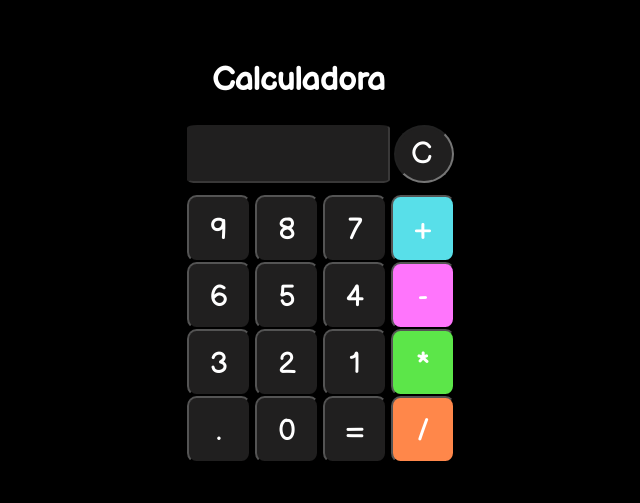
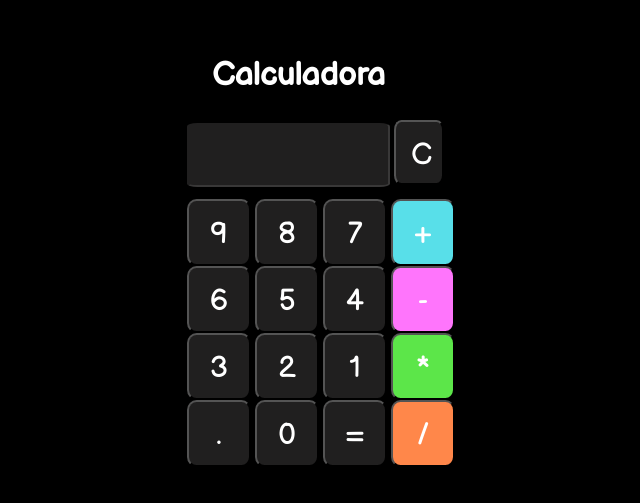
Before and after one commit to Junasc/Calculadora, a plain HTML site: page index.html in a window 1280 px wide. Shown: the part 159-662 px from the top of the page, without its empty margins (331-971 px from the left). Drawn offline with Linux system fonts and the light colour scheme.

Commit message:
:hammer: melhoria de código

```diff
--- a/index.html
+++ b/index.html
@@ -12,8 +12,8 @@
     <div class="main">
         <h1>Calculadora</h1>
         <form action="" name="Calculator">
-            <input type="text" class="text maincolor" name="text1" disabled>
-            <input type="text" class="text1 maincolor" name="text12" value="C" onclick="location.reload()"> <br>
+            <input type="text" class="text maincolor" name="text1" disabled id="display">
+            <input type="button" class="buttonc maincolor" name="text12" value="C" onclick="document.getElementById('display').value = ''"> <br>
 
             <input type="button" class="num maincolor" name="button9" value="9" onclick="displaynum(button9.value)">
             <input type="button" class="num maincolor" name="button8" value="8" onclick="displaynum(button8.value)">
--- a/style.css
+++ b/style.css
@@ -34,7 +34,7 @@ input {
 
 .text {
     width: 169px;
-    height: 24px;
+    height: 30px;
     border-radius: 5%;
     letter-spacing: 5px;
     text-align: center;
@@ -42,14 +42,11 @@ input {
     cursor:default;
 }
 
-.text1 {
-    width: 26px;
-    height: 24px;
-    border-radius: 50%;
-    letter-spacing: 5px;
-    text-align: center;
-    margin-bottom: 12px;
+.buttonc {
+    width: 50px;
+    height: 65px;
     cursor:pointer;
+    align-items: center;
 }
 
 .main {
```
